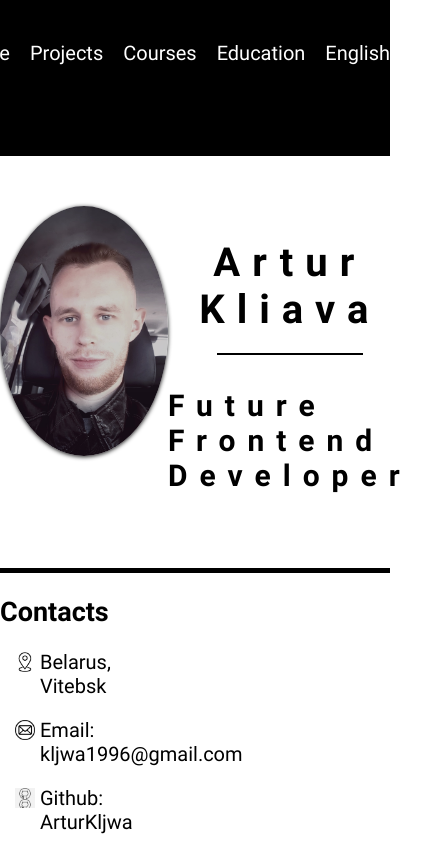
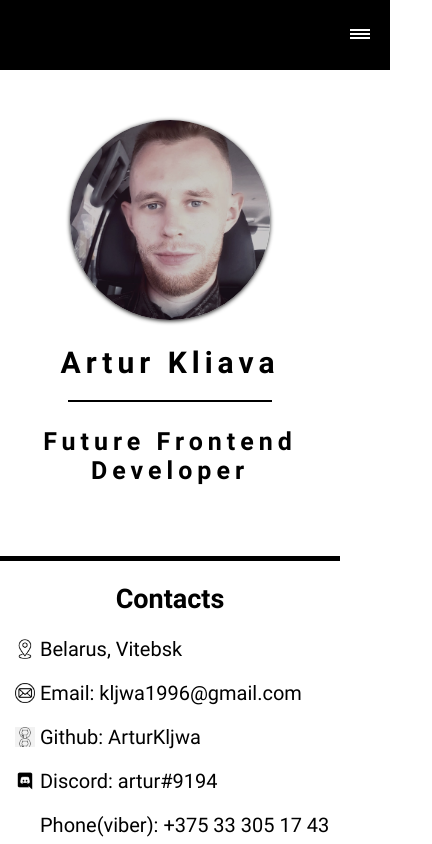
Before and after one commit to ArturKljwa/rsschool-cv, a plain HTML site: page index.html in a window 390 px wide. Shown: the top 844 px of the page, 432 px wide, since content can reach past the window. Drawn offline with Linux system fonts and the light colour scheme.

Commit message:
feat: add hamburger

```diff
--- a/css/style.css
+++ b/css/style.css
@@ -53,6 +53,9 @@
 .nav-link:hover{
     color: blue;
     transition: 1s all;
+}
+.hamburger {
+    display: none;
 }
 .nav-link:hover::after{
     color: blue;
@@ -186,3 +189,133 @@
     background-size: contain;
     background-repeat: no-repeat;
 }
+
+
+@media (max-width: 1200px) {
+
+    .section {
+        width: 40%;
+    }
+    .section-profile {
+        width: 100%;
+    }
+    .nav-list {
+        justify-content: center;
+    }
+    .main-profile-subtitle {
+        font-size: 28px;
+        letter-spacing: 10px;
+}
+.main-profile-title {
+    text-align: center;
+    font-size: 35px;
+    letter-spacing: 10px;
+
+}
+.footer-link {
+    margin-left: 20px;
+}
+}
+@media (max-width: 991px) {
+    .nav-link {
+        font-size: 14px;
+        line-height: 10px;
+    }
+    .main-profile-title {
+        font-size: 30px;
+        letter-spacing: 5px;
+    }
+    .main-profile-subtitle {
+        text-align: center;
+        font-size: 25px;
+        letter-spacing: 5px;
+    }
+    .section-profile-logo {
+        width: 200px;
+        height: 200px;
+    }
+    .section-title {
+        text-align: center;
+    }
+    .summary-text {
+        font-size: 17px;
+        line-height: 30px;
+    }
+}
+@media (max-width: 769px) {
+    .nav-list {
+        position: absolute;
+        top: 0;
+        left: -100%;
+        width: 90%;
+        height: 100vh;
+        background-color: rgba(0, 0, 0, .6);
+        flex-direction: column;
+        justify-content: center;
+        align-items: center;
+        transition: 0.7s all;
+    }
+    .nav-list-active {
+        left: 0;
+    }
+    .nav-item {
+        margin: 10px 0;
+    }
+    .nav-item a {
+        font-size: 20px;
+
+    }
+    .section-profile {
+        flex-direction: column;
+        align-items: center;
+    }
+    .section {
+        width: 100%;
+    }
+    .summary-text {
+        margin-left: 30px;
+    }
+    .section-text {
+        margin-left: 30px;
+    }
+    .header {
+        position: relative;
+    }
+    .hamburger {
+        display: block;
+        position: absolute;
+        top: 50%;
+        transform: translateY(-50%);
+        right: 20px;
+        width: 20px;
+        height: 12px;
+    }
+    .hamburger span {
+        display: block;
+        height: 2px;
+        width: 100%;
+        background-color: #fff;
+        margin-bottom: 2px;
+    }
+    .hamburger-active span {
+        transition: 0.5s all;
+        margin-bottom: -2px;
+    }
+    .hamburger-active span:nth-child(1) {
+        transform: translateY(3px) rotate(-45deg);
+    }
+    .hamburger-active span:nth-child(2) {
+        display: none;
+    }
+    .hamburger-active span:nth-child(3) {
+        transform: translateY(3px) rotate(45deg);
+    }
+}
+@media (max-width: 576px) {
+    .pre {
+        font-size: 13px;
+    }
+    .rss {
+        width: 100px;
+    }
+}
--- a/index.html
+++ b/index.html
@@ -23,6 +23,11 @@
                     <li class="nav-item"><a href="#Education" class="nav-link">Education</a></li>
                     <li class="nav-item"><a href="#English" class="nav-link">English</a></li>
                 </ul>
+                <div class="hamburger">
+                    <span></span>
+                    <span></span>
+                    <span></span>
+                </div>
             </nav>
         </div>
     </header>
@@ -111,5 +116,6 @@
         </div>
     </div>
 </footer>
+<script src="js/script.js"></script>
 </body>
 </html>
--- /dev/null
+++ b/js/script.js
@@ -0,0 +1,17 @@
+window.addEventListener('DOMContentLoaded', () => {
+    const menu = document.querySelector('.nav-list'),
+    menuItem = document.querySelectorAll('.nav-item'),
+    hamburger = document.querySelector('.hamburger');
+
+    hamburger.addEventListener('click', () => {
+        hamburger.classList.toggle('hamburger-active');
+        menu.classList.toggle('nav-list-active');
+    });
+
+    menuItem.forEach(item => {
+        item.addEventListener('click', () => {
+            hamburger.classList.toggle('hamburger-active');
+            menu.classList.toggle('nav-list-active');
+        })
+    })
+})
```
